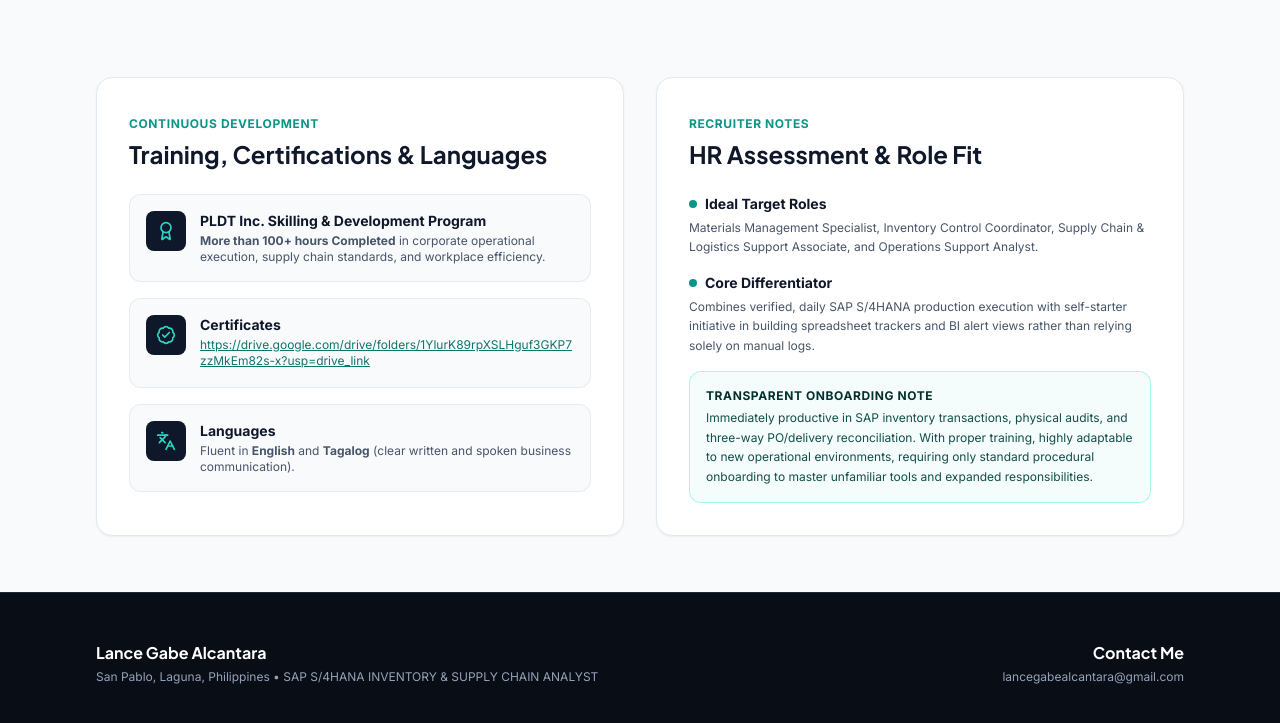
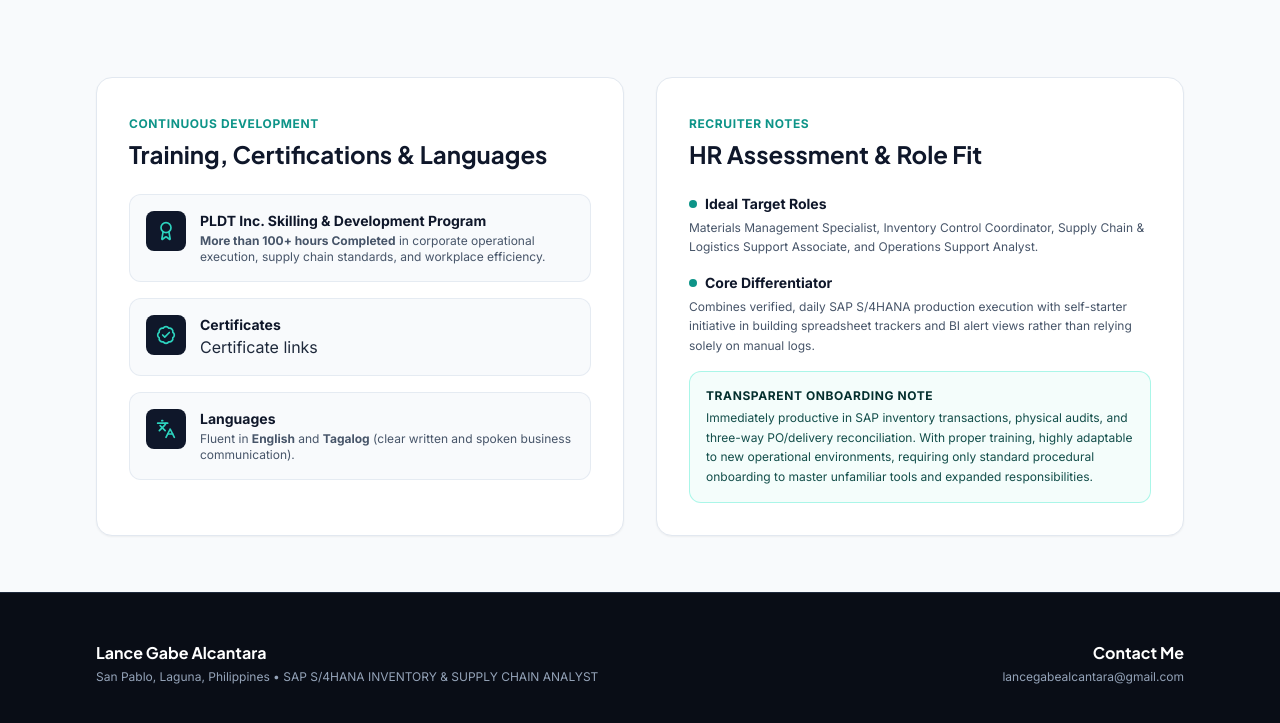
Before and after one commit to lancegabealcantara/lancealcantara.github.io, a plain HTML site: page index.html in a window 1280 px wide. Shown: the part 4067-4790 px from the top of the page. Drawn offline with nearby package versions, Linux system fonts and the light colour scheme.

Commit message:
Update index.html

```diff
--- a/index.html
+++ b/index.html
@@ -594,17 +594,12 @@
               <i data-lucide="badge-check" class="w-5 h-5"></i>
             </div>
             <div class="min-w-0">
-              <h3 class="font-bold text-slate-900 text-sm">Certificates</h3>
-              <a
-                href="https://drive.google.com/drive/folders/1YlurK89rpXSLHguf3GKP7zzMkEm82s-x?usp=drive_link"
-                target="_blank"
-                rel="noopener noreferrer"
-                class="text-xs text-teal-700 hover:text-teal-600 underline break-all mt-0.5 inline-block"
-              >
-                https://drive.google.com/drive/folders/1YlurK89rpXSLHguf3GKP7zzMkEm82s-x?usp=drive_link
-              </a>
+            <h3 class="font-bold text-slate-900 text-sm">Certificates</h3>
+            <a href="https://drive.google.com/drive/folders/1YlurK89rpXSLHguf3GKP7zzMkEm82s-x?usp=drive_link" target="_blank" rel="noopener noreferrer">
+    Certificate links
+ 	    </a>
             </div>
-          </div>
+            </div>
 
           <div class="p-4 rounded-xl bg-slate-50 border border-slate-200/80 flex items-start gap-3.5">
             <div class="p-2.5 rounded-lg bg-navy-900 text-teal-400 shrink-0">
```
